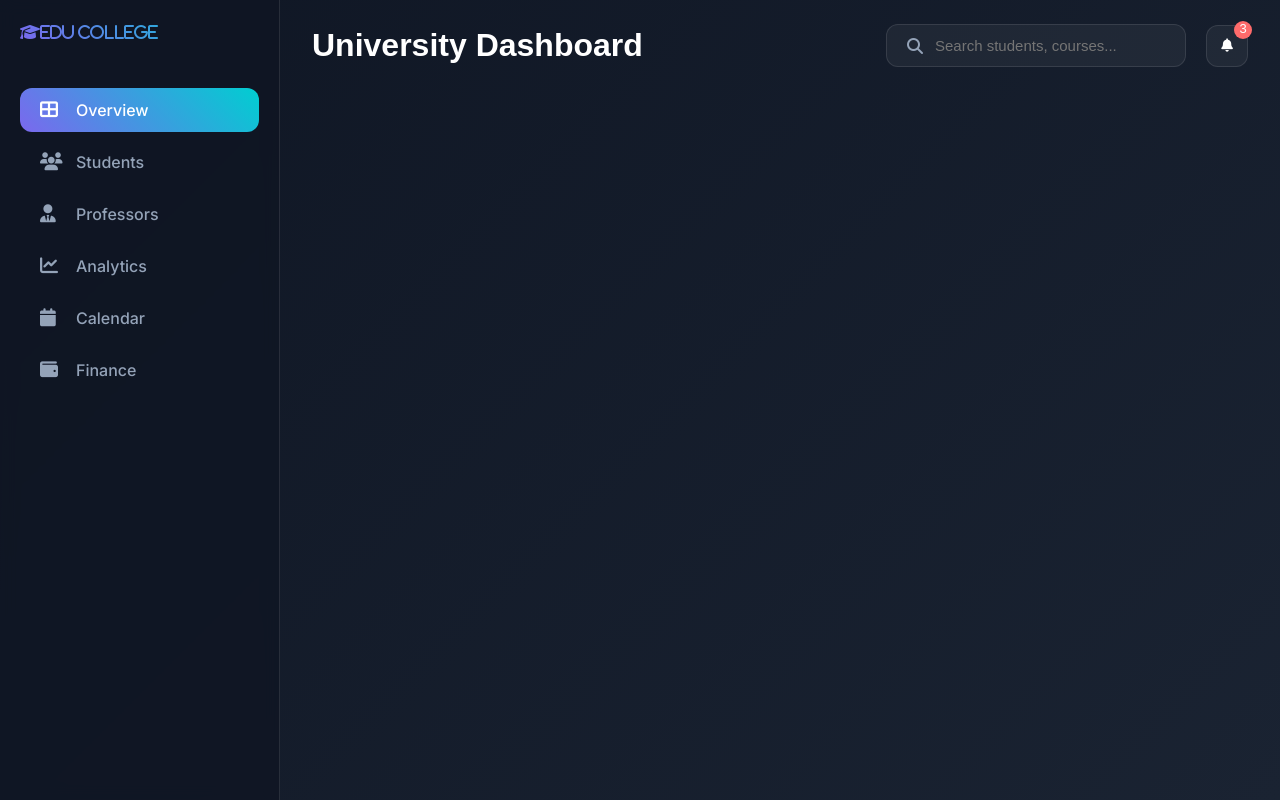
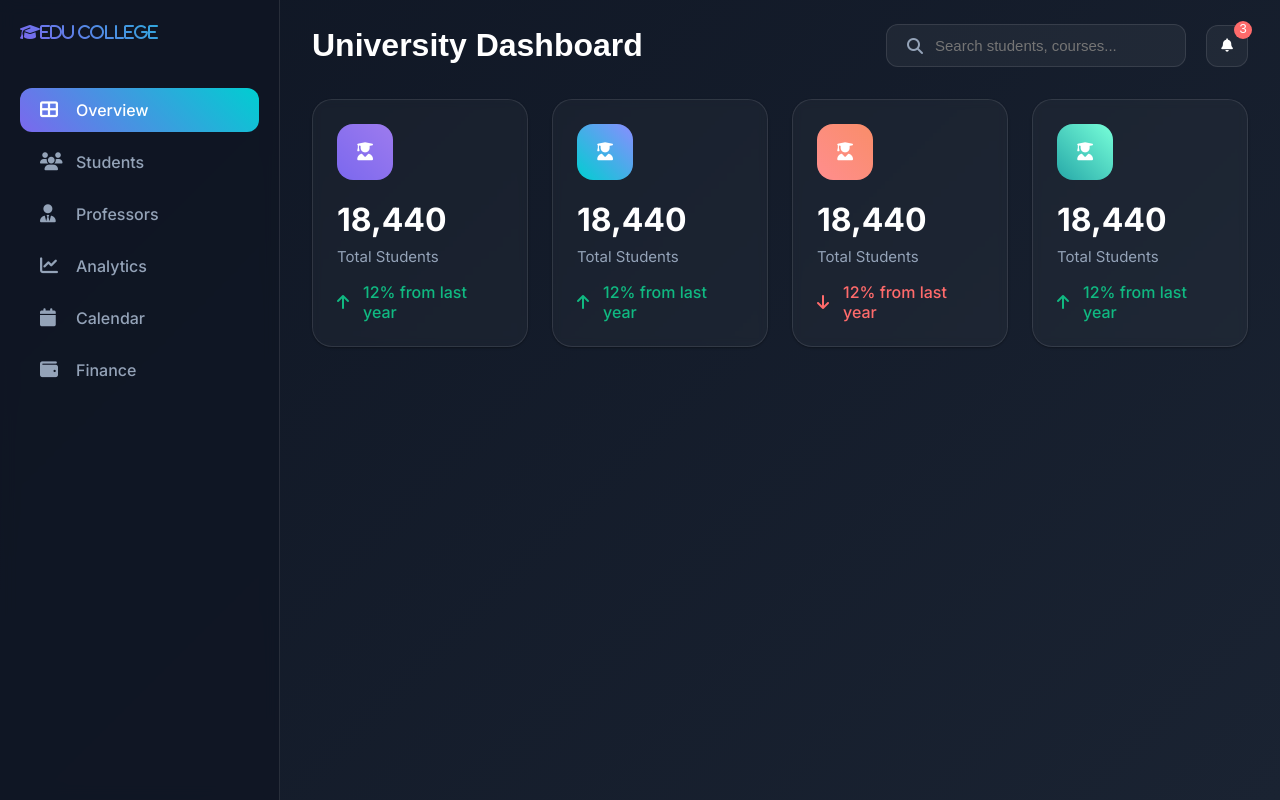
Before and after one commit to Nikita-Hsieh/college-dashboard, a plain HTML site: page index.html in a window 1280 px wide. Drawn offline with nearby package versions, Linux system fonts and the light colour scheme.

Commit message:
stats cards

```diff
--- a/index.html
+++ b/index.html
@@ -74,6 +74,85 @@
 						</button>
 					</div>
 				</div>
+
+				<!-- stats cards -->
+				<div class="stats-container">
+					<!-- card -->
+					<div class="stat-card">
+						<div
+							class="stat-icon"
+							style="
+								background: linear-gradient(45deg, var(--primary), #9d7bee);
+							"
+						>
+							<i class="fas fa-user-graduate"></i>
+						</div>
+						<div class="stat-info">
+							<div class="stat-value">18,440</div>
+							<div class="stat-label">Total Students</div>
+						</div>
+						<div class="stat-trend trend-positive">
+							<i class="fas fa-arrow-up"></i>
+							<span>12% from last year</span>
+						</div>
+					</div>
+
+					<!-- card -->
+					<div class="stat-card">
+						<div
+							class="stat-icon"
+							style="
+								background: linear-gradient(45deg, var(--secondary), #8b8dff);
+							"
+						>
+							<i class="fas fa-user-graduate"></i>
+						</div>
+						<div class="stat-info">
+							<div class="stat-value">18,440</div>
+							<div class="stat-label">Total Students</div>
+						</div>
+						<div class="stat-trend trend-positive">
+							<i class="fas fa-arrow-up"></i>
+							<span>12% from last year</span>
+						</div>
+					</div>
+
+					<!-- card -->
+					<div class="stat-card">
+						<div
+							class="stat-icon"
+							style="background: linear-gradient(45deg, #ff8e8e, #f98d69)"
+						>
+							<i class="fas fa-user-graduate"></i>
+						</div>
+						<div class="stat-info">
+							<div class="stat-value">18,440</div>
+							<div class="stat-label">Total Students</div>
+						</div>
+						<div class="stat-trend trend-negative">
+							<i class="fas fa-arrow-down"></i>
+							<span>12% from last year</span>
+						</div>
+					</div>
+
+					<!-- card -->
+					<div class="stat-card">
+						<div
+							class="stat-icon"
+							style="background: linear-gradient(45deg, #26a8a8, #78ffd9)"
+						>
+							<i class="fas fa-user-graduate"></i>
+						</div>
+						<div class="stat-info">
+							<div class="stat-value">18,440</div>
+							<div class="stat-label">Total Students</div>
+						</div>
+						<div class="stat-trend trend-positive">
+							<i class="fas fa-arrow-up"></i>
+							<span>12% from last year</span>
+						</div>
+					</div>
+				</div>
 			</main>
 		</div>
 	</body>
--- a/style.css
+++ b/style.css
@@ -285,3 +285,68 @@ body {
 	font-size: var(--font-xs);
 	justify-content: center;
 }
+
+/* stats cards */
+.stats-container {
+	display: grid;
+	grid-template-columns: repeat(4, 1fr);
+	gap: var(--grid-gap-md);
+	margin-bottom: var(--space-2xl);
+}
+
+.stat-card {
+	background: var(--card-bg);
+	border: 1px solid var(--border-color);
+	border-radius: var(--radius-xl);
+	padding: var(--space-xl);
+	backdrop-filter: blur(var(--blur-sm));
+	transition: all var(--transition-base);
+	box-shadow: var(--shadow-sm);
+}
+
+.stat-card:hover {
+	transform: translateY(-5px);
+	border-color: var(--primary);
+	box-shadow: var(--shadow-md);
+}
+
+.stat-icon {
+	width: 56px;
+	height: 56px;
+	border-radius: var(--radius-lg);
+	display: flex;
+	align-items: center;
+	justify-content: center;
+	font-size: var(--font-lg);
+	margin-bottom: var(--space-lg);
+}
+
+.stat-info {
+	margin-bottom: var(--space-md);
+}
+
+.stat-value {
+	font-size: var(--font-3xl);
+	font-weight: var(--font-weight-bold);
+	margin-bottom: var(--space-xs);
+}
+
+.stat-label {
+	color: var(--text-secondary);
+	font-size: var(--font-base);
+}
+
+.stat-trend {
+	display: flex;
+	align-items: center;
+	gap: var(--font-sm);
+	font-weight: var(--font-weight-medium);
+}
+
+.trend-positive {
+	color: var(--success);
+}
+
+.trend-negative {
+	color: var(--accent);
+}
```
